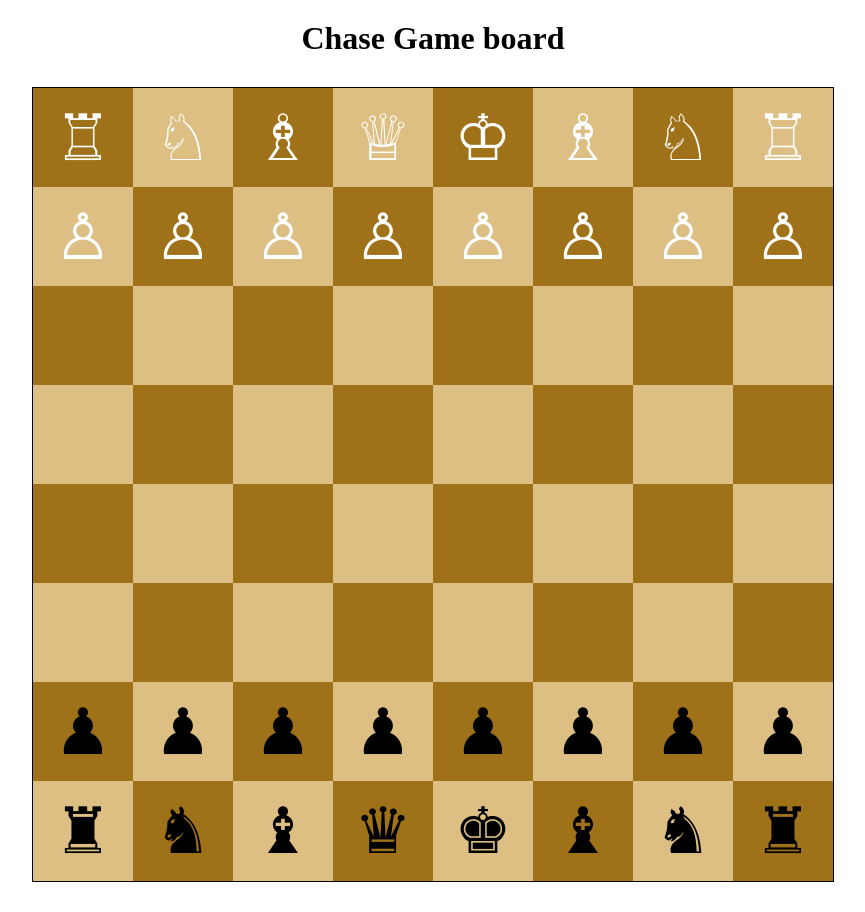
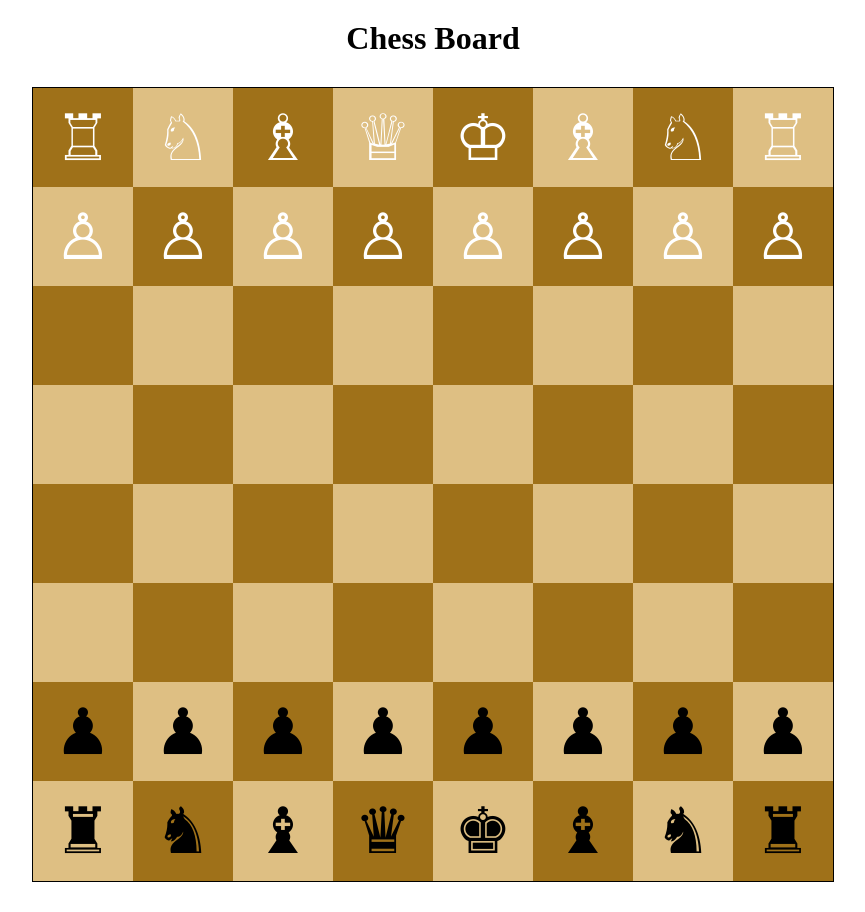
Before and after one commit to shahhussain-t/chesboard, a plain HTML site: page index.html in a window 1280 px wide. Shown: the whole page, without its empty margins (207-1072 px from the left). Drawn offline with Linux system fonts and the light colour scheme.

Commit message:
minor changes

```diff
--- a/index.html
+++ b/index.html
@@ -13,7 +13,7 @@
 
    <div class="conatiner">
 
-      <h1>Chase Game board</h1>
+      <h1>Chess Board</h1>
 
       <div class="chase-board">
 
```
